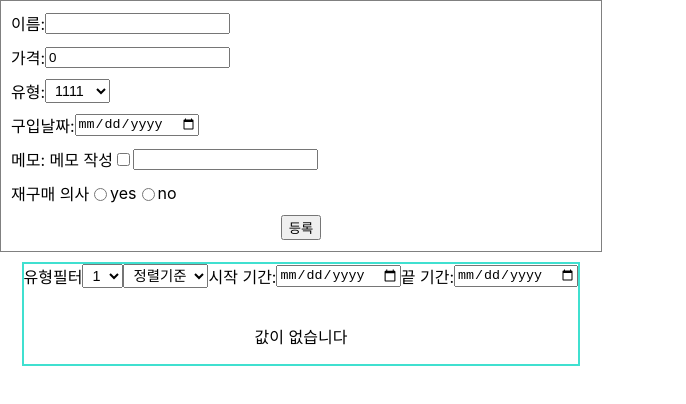
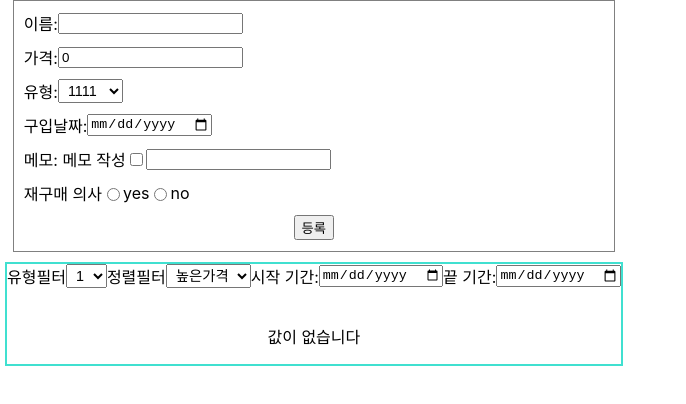
Before and after one commit to gongjuyeonhee/account-book, a React (Create React App) app: page / in a window 1280 px wide. Shown: the top 404 px of the page, without its empty margins (0-686 px from the left). Built offline with nearby package versions, Linux system fonts and the light colour scheme.

Commit message:
정렬 필터를 통해 높은 가격, 낮은 가격, 최신순, 오래된 순 정렬 구현 & 더미 데이터 추가 & 달(month) 수정

```diff
--- a/src/App.js
+++ b/src/App.js
@@ -9,8 +9,44 @@ function App() {
       id: "1",
       name: "아샷추",
       price: 3500,
-      itemType: "aaa",
+      itemType: "2",
       purchaseDay: new Date(2024, 8, 14),
+      memo: "맛있어요",
+      reOrder: "true",
+    },
+    {
+      id: "2",
+      name: "곰팡이",
+      price: 300,
+      itemType: "2",
+      purchaseDay: new Date(2024, 3, 14),
+      memo: "맛있어요",
+      reOrder: "true",
+    },
+    {
+      id: "3",
+      name: "테스트",
+      price: 5500,
+      itemType: "2",
+      purchaseDay: new Date(2024, 7, 14),
+      memo: "맛있어요",
+      reOrder: "true",
+    },
+    {
+      id: "4",
+      name: "케이크",
+      price: 350220,
+      itemType: "2",
+      purchaseDay: new Date(2024, 6, 14),
+      memo: "맛있어요",
+      reOrder: "true",
+    },
+    {
+      id: "5",
+      name: "고기고",
+      price: 35051560,
+      itemType: "2",
+      purchaseDay: new Date(2024, 5, 14),
       memo: "맛있어요",
       reOrder: "true",
     },
--- a/src/Payments/ExpenseDay.js
+++ b/src/Payments/ExpenseDay.js
@@ -2,14 +2,17 @@ import React from "react";
 
 const ExpenseDate = (props) => {
   const dateObj = new Date(props.date); // 문자열을 Date 객체로 변환
-  const month = dateObj.toLocaleString("ko-KR", { month: "long" });
+  const month = dateObj.getMonth(); // getMonth()는 0부터 시작하므로 1을 더해줍니다.
+
+  const fullmonth = month.toLocaleString("ko-KR", { month: "long" }); // month: "long" 옵션을 사용하여 전체 월 이름을 가져옴
+
   const day = dateObj.toLocaleString("ko-KR", { day: "2-digit" });
   //const year = dateObj instanceof Date ? dateObj.getFullYear() : null;
 
   return (
     <>
       <p className="expense-date__month">
-        {month}-{day}
+        --{fullmonth}월-{day}--
       </p>
     </>
   );
--- a/src/Payments/ExpenseItem.js
+++ b/src/Payments/ExpenseItem.js
@@ -5,12 +5,12 @@ import ExpenseDate from "./ExpenseDay";
 const ExpenseItem = (props) => {
   return (
     <div className="item-box">
-      <p>{props.name}</p>
-      <p>{props.price}</p>
-      <p>{props.itemType}</p>
+      <p>--{props.name}--</p>
+      <p>--{props.price}--</p>
+      <p>--{props.itemType}--</p>
       <ExpenseDate date={props.purchaseDay} />
-      <p>{props.memo}</p>
-      <p>{props.reOrder}</p>
+      <p>--{props.memo}--</p>
+      <p>--{props.reOrder}--</p>
     </div>
   );
 };
--- a/src/Payments/Expenses.js
+++ b/src/Payments/Expenses.js
@@ -4,20 +4,37 @@ import "./Expenses.css";
 import TypeFilter from "../components/TypeFilter";
 
 const Expenses = (props) => {
-  const [filterType, setFilterType] = useState("1");
+  const [typeFilter, setTypeFilter] = useState("1");
+  const [sortFilter, setSortFilter] = useState("높은가격");
 
-  const filterChangeHandler = (selectedType) => {
-    setFilterType(selectedType);
+  const handleChange = (selectedType, filterType) => {
+    if (filterType === "type") {
+      setTypeFilter(selectedType);
+    } else if (filterType === "sort") {
+      setSortFilter(selectedType);
+    }
   };
 
-  const filterExpenses = props.items.filter((expense) => {
-    return expense.itemType === filterType;
-  });
+  const filteredExpense = props.items
+    .slice()
+    .filter((expense) => expense.itemType === typeFilter)
+    .sort((a, b) => {
+      if (sortFilter === "높은가격") {
+        return b.price - a.price;
+      } else if (sortFilter === "낮은가격") {
+        return a.price - b.price;
+      } else if (sortFilter === "최신순") {
+        return b.purchaseDay - a.purchaseDay;
+      } else if (sortFilter === "오래된순") {
+        return a.purchaseDay - b.purchaseDay;
+      }
+      return 0;
+    });
 
   let expenseContent = <p>값이 없습니다</p>;
 
-  if (filterExpenses.length > 0) {
-    expenseContent = filterExpenses.map((item) => (
+  if (filteredExpense.length > 0) {
+    expenseContent = filteredExpense.map((item) => (
       <ExpenseItem
         key={item.id}
         name={item.name}
@@ -31,7 +48,13 @@ const Expenses = (props) => {
   }
   return (
     <div className="list-box">
-      <TypeFilter selected={filterType} onChangeFilter={filterChangeHandler} />
+      <TypeFilter
+        selectedType={typeFilter}
+        selectedSort={sortFilter}
+        onChangeFilter={(selectedType, filterType) =>
+          handleChange(selectedType, filterType)
+        }
+      />
       {expenseContent}
     </div>
   );
--- a/src/components/TypeFilter.js
+++ b/src/components/TypeFilter.js
@@ -2,8 +2,8 @@ import React from "react";
 import "./TypeFilter.css";
 
 const TypeFilter = (props) => {
-  const dropdownChangeHandler = (e) => {
-    props.onChangeFilter(e.target.value);
+  const dropdownChangeHandler = (e, selectName) => {
+    props.onChangeFilter(e.target.value, selectName);
   };
 
   return (
@@ -11,9 +11,9 @@ const TypeFilter = (props) => {
       <div>
         <label>유형필터</label>
         <select
-          name="food-type"
-          value={props.selected}
-          onChange={dropdownChangeHandler}
+          name="type"
+          value={props.selectedType}
+          onChange={(e) => dropdownChangeHandler(e, "type")}
         >
           <option value="1">1</option>
           <option value="2">2</option>
@@ -22,12 +22,16 @@ const TypeFilter = (props) => {
         </select>
       </div>
       <div>
-        <select name="food-type">
-          <option value="">정렬기준</option>
-          <option value="food">food</option>
-          <option value="food">food</option>
-          <option value="food">food</option>
-          <option value="food">food</option>
+        <label>정렬필터</label>
+        <select
+          name="sort"
+          value={props.selectedSort}
+          onChange={(e) => dropdownChangeHandler(e, "sort")}
+        >
+          <option value="높은가격">높은가격</option>
+          <option value="낮은가격">낮은가격</option>
+          <option value="최신순">최신순</option>
+          <option value="오래된순">오래된순</option>
         </select>
       </div>
       <div>
```
